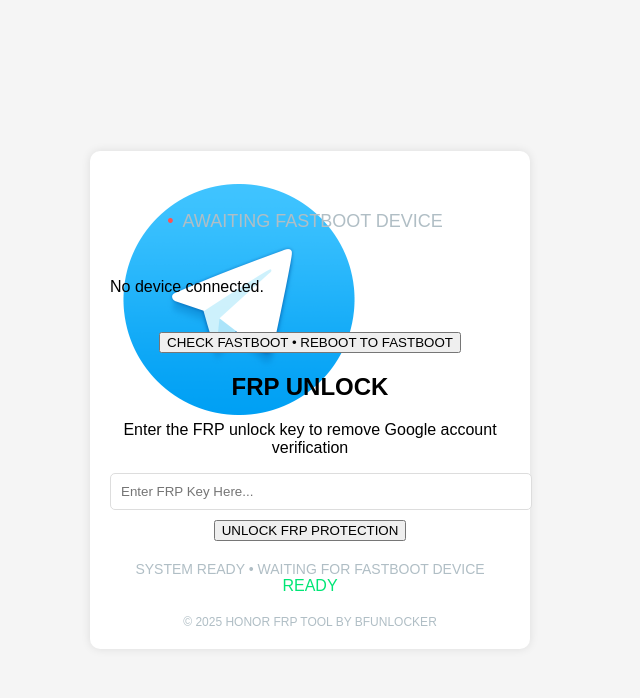
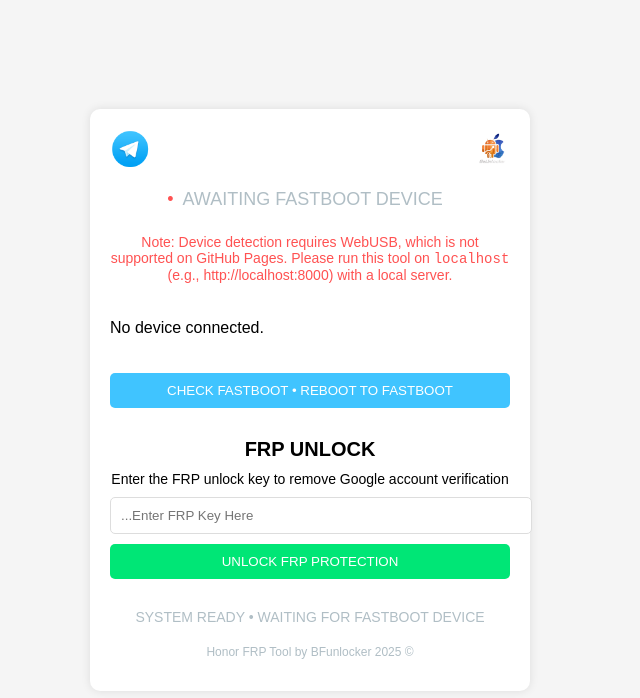
Before and after one commit to meleksaidani11/frp-tool-web, a website: page index.html in a window 1280 px wide. Shown: the whole page, without its empty margins (330-970 px from the left). Drawn offline with Linux system fonts and the light colour scheme.

Commit message:
Update index.html

```diff
--- a/index.html
+++ b/index.html
@@ -1,39 +1,47 @@
 <!DOCTYPE html>
-<html lang="ar">
-<script src="webadb.js"></script>
+<html lang="en">
 <head>
     <meta charset="UTF-8">
     <meta name="viewport" content="width=device-width, initial-scale=1.0">
-    <title>HONOR FRP Tool by BUNLOCKER</title>
+    <title>Honor FRP Tool by BFunlocker</title>
     <link rel="stylesheet" href="styles.css">
 </head>
 <body>
     <div class="container">
-        <div class="logo">
-            <img src="telegram.png" alt="Telegram Logo" class="telegram-logo">
-        </div>
+        <header>
+            <img src="telegram.png" alt="Telegram" class="telegram-icon">
+            <img src="logo.png" alt="Logo" class="logo">
+        </header>
         <div class="status">
             <span class="connection-indicator" style="color: #FF5252;">•</span>
             <span class="connection-text">AWAITING FASTBOOT DEVICE</span>
             <div id="connectionProgress" class="progress-bar" style="width: 0%;"></div>
+            <p style="color: #FF5252; font-size: 14px;">Note: Device detection requires WebUSB, which is not supported on GitHub Pages. Please run this tool on <code>localhost</code> (e.g., http://localhost:8000) with a local server.</p>
         </div>
         <div class="device-info">
             <div id="imageFrame"><p>No device connected.</p></div>
             <div id="infoFrame"></div>
         </div>
-        <button id="checkFastbootBtn" onclick="rebootToFastboot()">CHECK FASTBOOT • REBOOT TO FASTBOOT</button>
-        <div class="frp-unlock">
-            <h2>FRP UNLOCK</h2>
-            <p>Enter the FRP unlock key to remove Google account verification</p>
-            <input type="text" id="frpKeyInput" placeholder="Enter FRP Key Here...">
-            <button onclick="unlockFRP()">UNLOCK FRP PROTECTION</button>
+        <div class="main-content">
+            <button id="checkFastbootBtn" class="action-button">CHECK FASTBOOT • REBOOT TO FASTBOOT</button>
+            <div class="frp-section">
+                <h2>FRP UNLOCK</h2>
+                <p>Enter the FRP unlock key to remove Google account verification</p>
+                <input type="text" id="frpKeyInput" placeholder="...Enter FRP Key Here">
+                <button id="unlockBtn" class="action-button frp-button">UNLOCK FRP PROTECTION</button>
+            </div>
             <div id="unlockProgress" class="progress-bar" style="display: none; width: 0%;"></div>
+            <div id="fastbootInstructions" style="display: none;"></div>
         </div>
-        <div class="bottom-status">SYSTEM READY • WAITING FOR FASTBOOT DEVICE</div>
-        <div id="fastbootInstructions" style="display: none;"></div>
-        <div class="operation-text">READY</div>
-        <footer>© 2025 HONOR FRP TOOL BY BFUNLOCKER</footer>
+        <div class="bottom-status">
+            SYSTEM READY • WAITING FOR FASTBOOT DEVICE
+            <span class="operation-text">READY</span>
+        </div>
+        <footer>
+            <p>Honor FRP Tool by BFunlocker 2025 ©</p>
+        </footer>
     </div>
+    <script src="webadb.js"></script>
     <script src="script.js"></script>
 </body>
 </html>
```
